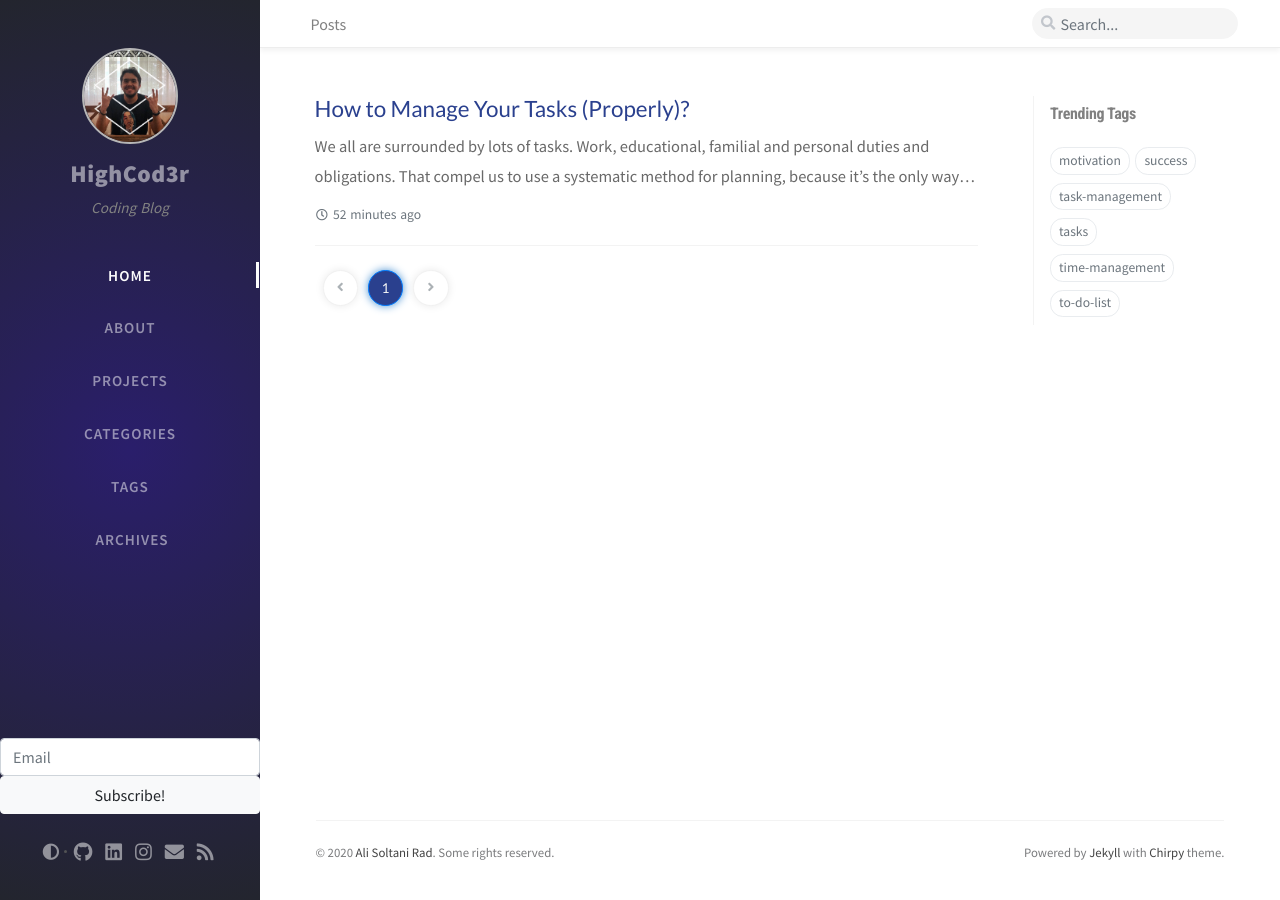
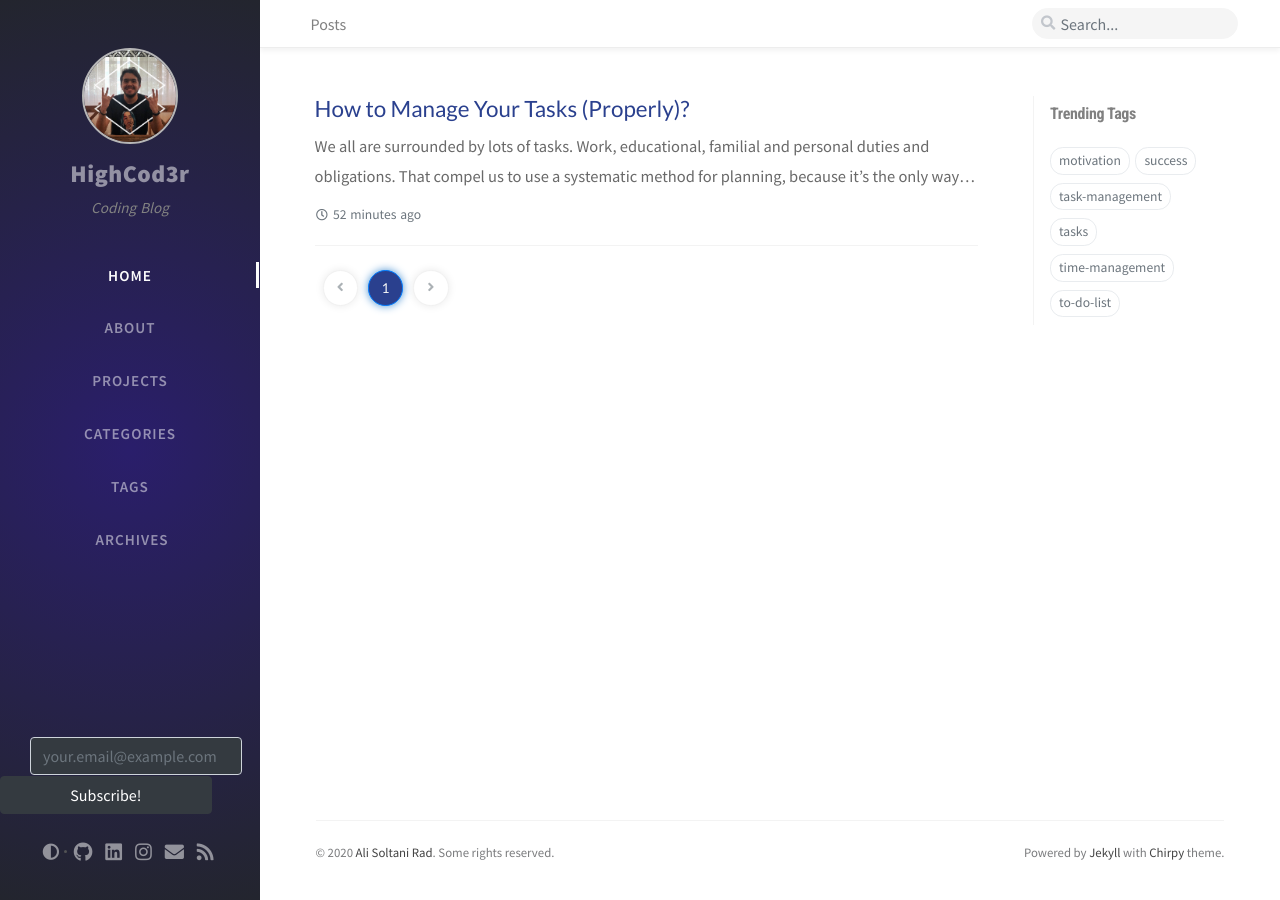
Before and after one commit to alisoltanirad/alisoltanirad.github.io, a Jekyll site: the page built from index.html, in a window 1280 px wide. Built offline with Jekyll 4.4.1, drawn with Linux system fonts in a browser that asks for light colours; nearby versions of some CDN libraries; the list of posts is cut into pages by our own code; comment, search, counter and statistics services are not loaded.

Commit message:
Update subscriber form

```diff
--- a/_includes/sidebar.html
+++ b/_includes/sidebar.html
@@ -54,15 +54,20 @@
 
   <form class="row" action="https://formspree.io/f/xjvpennr" method="post">
 
-    <div class="col-12 d-flex justify-content-center">
-      <input class="form-control" name="email" type="email" placeholder="Email">
+    <div class="col-1"></div>
+    <div class="col-10 d-flex justify-content-center">
+      <input class="form-control dark bg-dark" name="email" type="email"
+             placeholder="your.email@example.com">
     </div>
+    <div class="col-1"></div>
 
-    <div class="col-12 d-flex justify-content-center">
-      <button class="btn btn-light btn-block" type="submit">
+    <div class="col-1"></div>
+    <div class="col-10 d-flex justify-content-center">
+      <button class="btn btn-dark btn-block" type="submit">
           Subscribe!
       </button>
     </div>
+    <div class="col-1"></div>
 
   </form>
 
```
